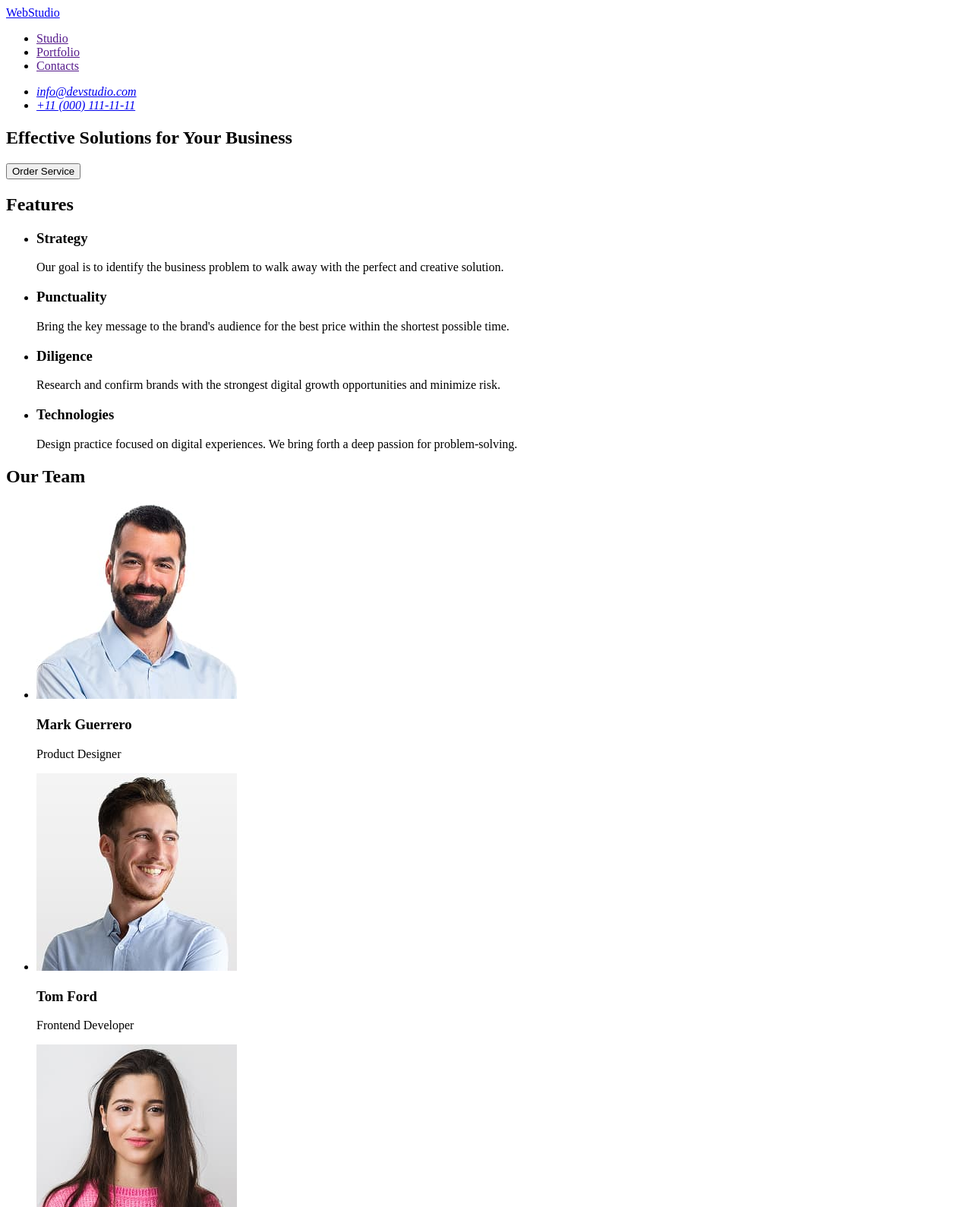
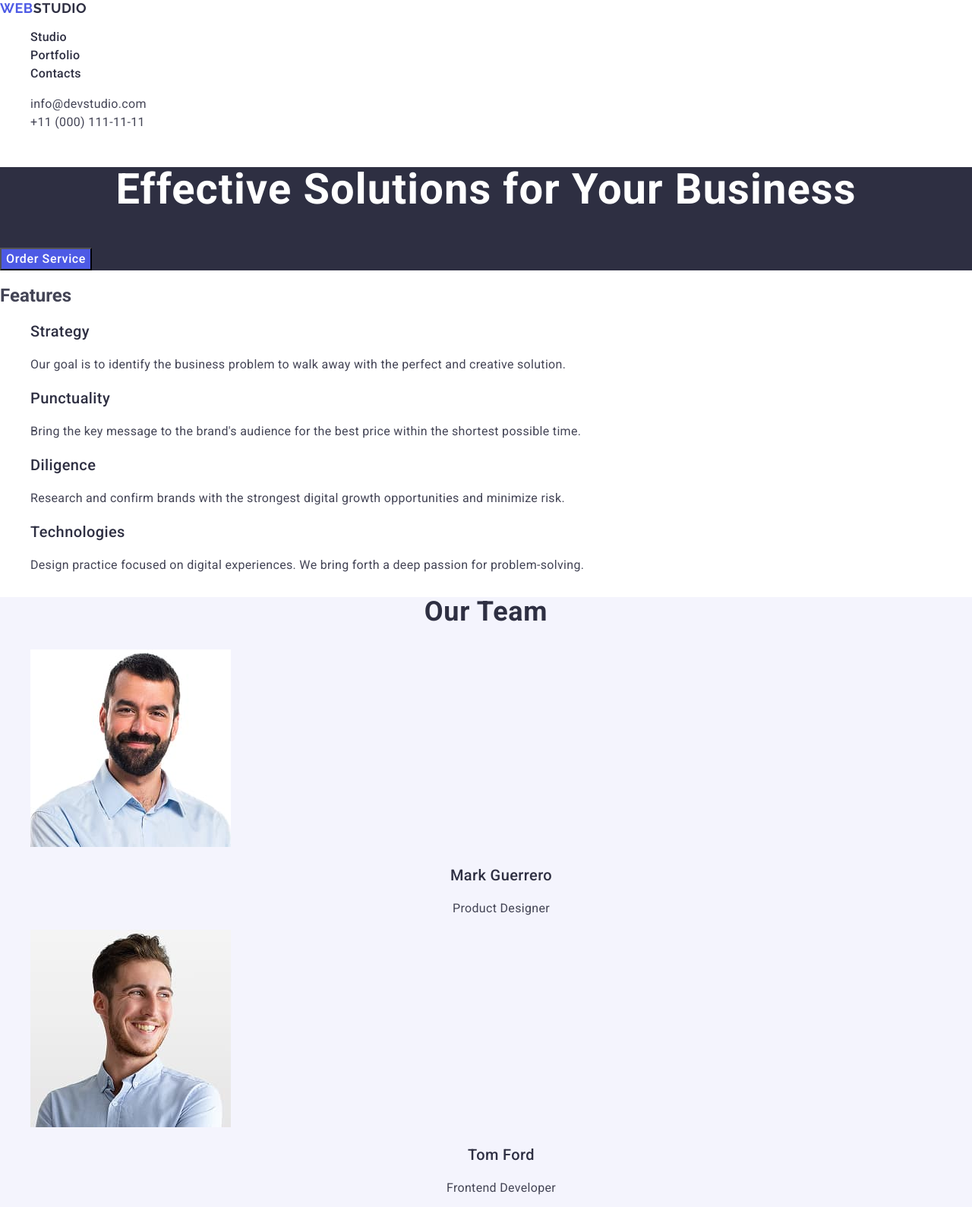
Before and after one commit to alona-makarenko/goit-markup-hw-02, a plain HTML site: page index.html in a window 1280 px wide. Shown: the top 1589 px of the page at 76% size. Drawn offline with nearby package versions, Linux system fonts and the light colour scheme.

Commit message:
add styles

```diff
--- a/css/style.css
+++ b/css/style.css
@@ -0,0 +1,172 @@
+body {
+  font-family: "Roboto", sans-serif;
+  color: #434455;
+  background: #fff;
+}
+
+ul,
+ol {
+  list-style-type: none;
+}
+
+a {
+  text-decoration: none;
+}
+
+button {
+  cursor: pointer;
+}
+
+/*   HEADER   */
+
+.logo {
+  font-family: "Raleway", sans-serif;
+  font-weight: 700;
+  font-size: 18px;
+  line-height: 1.16667;
+  letter-spacing: 0.03em;
+  text-transform: uppercase;
+  color: #4d5ae5;
+}
+
+.header-logo .part-logo {
+  color: #2e2f42;
+}
+
+.nav-link {
+  font-weight: 500;
+  font-size: 16px;
+  line-height: 1.5;
+  letter-spacing: 0.02em;
+  color: #2e2f42;
+}
+
+.address {
+  font-style: normal;
+}
+
+.address-link {
+  font-size: 16px;
+  line-height: 1.5;
+  letter-spacing: 0.02em;
+  color: #434455;
+}
+
+.address-link:hover,
+.address-link:focus,
+.nav-link:hover,
+.nav-link:focus {
+  color: #404bbf;
+}
+
+/*   MAIN   */
+
+.hero {
+  background: #2e2f42;
+}
+
+.hero-button {
+  font-weight: 500;
+  font-size: 16px;
+  line-height: 1.5;
+  letter-spacing: 0.04em;
+  color: #fff;
+  background-color: #4d5ae5;
+}
+
+.hero-button:hover,
+.hero-button:focus {
+  background: #404bbf;
+}
+
+.feauters-subtitle {
+  font-weight: 500;
+  font-size: 20px;
+  line-height: 1.2;
+  letter-spacing: 0.02em;
+  color: #2e2f42;
+}
+
+.feauters-item-text {
+  font-size: 16px;
+  line-height: 1.5;
+  letter-spacing: 0.02em;
+  color: #434455;
+}
+
+.team {
+  background: #f4f4fd;
+}
+
+.team-title {
+  font-size: 36px;
+  line-height: 1.11;
+  letter-spacing: 0.02em;
+  text-align: center;
+  color: #2e2f42;
+}
+
+.team-subtitle {
+  font-weight: 500;
+  font-size: 20px;
+  line-height: 1.2;
+  letter-spacing: 0.02em;
+  text-align: center;
+  color: #2e2f42;
+}
+
+.team-item-text {
+  font-size: 16px;
+  line-height: 1.5;
+  letter-spacing: 0.02em;
+  text-align: center;
+  color: #434455;
+}
+
+.portfolio-title {
+  font-size: 36px;
+  line-height: 1.11;
+  letter-spacing: 0.02em;
+  text-align: center;
+  color: #2e2f42;
+}
+
+.portfolio-subtitle {
+  font-weight: 500;
+  font-size: 20px;
+  line-height: 1.2;
+  letter-spacing: 0.02em;
+  color: #2e2f42;
+}
+
+.portfolio-item-text {
+  font-size: 16px;
+  line-height: 1.5;
+  letter-spacing: 0.02em;
+  color: #434455;
+}
+
+/*   FOOTER   */
+
+.footer {
+  background: #2e2f42;
+}
+
+.hero-title {
+  font-size: 56px;
+  line-height: 1.07;
+  letter-spacing: 0.02em;
+  text-align: center;
+  color: #fff;
+}
+
+.footer-logo .part-logo {
+  color: #f4f4fd;
+}
+
+.footer-text {
+  font-size: 16px;
+  line-height: 1.5;
+  letter-spacing: 0.02em;
+  color: #f4f4fd;
+}
--- a/index.html
+++ b/index.html
@@ -4,177 +4,214 @@
     <meta charset="UTF-8" />
     <meta name="viewport" content="width=device-width, initial-scale=1.0" />
     <title>WebStudio</title>
-    <link rel="./css/style.css" />
+    <link
+      rel="stylesheet"
+      href="https://cdnjs.cloudflare.com/ajax/libs/modern-normalize/3.0.1/modern-normalize.min.css"
+      integrity="sha512-q6WgHqiHlKyOqslT/lgBgodhd03Wp4BEqKeW6nNtlOY4quzyG3VoQKFrieaCeSnuVseNKRGpGeDU3qPmabCANg=="
+      crossorigin="anonymous"
+      referrerpolicy="no-referrer"
+    />
+    <link rel="preconnect" href="https://fonts.googleapis.com" />
+    <link rel="preconnect" href="https://fonts.gstatic.com" crossorigin />
+    <link
+      href="https://fonts.googleapis.com/css2?family=Raleway:wght@700&family=Roboto:wght@100..900&display=swap"
+      rel="stylesheet"
+    />
+    <link rel="stylesheet" href="./css/style.css" />
   </head>
   <body>
-    <header>
-      <nav>
-        <a href="./index.html">WebStudio</a>
-        <ul>
-          <li><a href="">Studio</a></li>
-          <li><a href="">Portfolio</a></li>
-          <li><a href="">Contacts</a></li>
+    <header class="header">
+      <nav class="header-nav">
+        <a class="logo header-logo" href="./index.html"
+          >Web<span class="part-logo">Studio</span></a
+        >
+        <ul class="nav-list">
+          <li class="nav-item">
+            <a class="nav-link" href="./index.html">Studio</a>
+          </li>
+          <li class="nav-item"><a class="nav-link" href="">Portfolio</a></li>
+          <li class="nav-item"><a class="nav-link" href="">Contacts</a></li>
         </ul>
       </nav>
-      <address>
-        <ul>
-          <li><a href="mailto:info@devstudio.com">info@devstudio.com</a></li>
-          <li><a href="tel:+110001111111">+11 (000) 111-11-11</a></li>
+      <address class="address">
+        <ul class="address-list">
+          <li class="address-item">
+            <a class="address-link" href="mailto:info@devstudio.com"
+              >info@devstudio.com</a
+            >
+          </li>
+          <li class="address-item">
+            <a class="address-link" href="tel:+110001111111"
+              >+11 (000) 111-11-11</a
+            >
+          </li>
         </ul>
       </address>
     </header>
     <main>
-      <section>
-        <h1>Effective Solutions for Your Business</h1>
-        <button type="button">Order Service</button>
+      <section class="hero">
+        <h1 class="hero-title">Effective Solutions for Your Business</h1>
+        <button class="hero-button" type="button">Order Service</button>
       </section>
-      <section>
-        <h2>Features</h2>
-        <ul>
-          <li>
-            <h3>Strategy</h3>
-            <p>
+      <section class="features">
+        <h2 class="features-title">Features</h2>
+        <ul class="features-list">
+          <li class="features-item">
+            <h3 class="feauters-subtitle">Strategy</h3>
+            <p class="feauters-item-text">
               Our goal is to identify the business problem to walk away with the
               perfect and creative solution.
             </p>
           </li>
-          <li>
-            <h3>Punctuality</h3>
-            <p>
+          <li class="features-item">
+            <h3 class="feauters-subtitle">Punctuality</h3>
+            <p class="feauters-item-text">
               Bring the key message to the brand's audience for the best price
               within the shortest possible time.
             </p>
           </li>
-          <li>
-            <h3>Diligence</h3>
-            <p>
+          <li class="features-item">
+            <h3 class="feauters-subtitle">Diligence</h3>
+            <p class="feauters-item-text">
               Research and confirm brands with the strongest digital growth
               opportunities and minimize risk.
             </p>
           </li>
-          <li>
-            <h3>Technologies</h3>
-            <p>
+          <li class="features-item">
+            <h3 class="feauters-subtitle">Technologies</h3>
+            <p class="feauters-item-text">
               Design practice focused on digital experiences. We bring forth a
               deep passion for problem-solving.
             </p>
           </li>
         </ul>
       </section>
-      <section>
-        <h2>Our Team</h2>
-        <ul>
-          <li>
+      <section class="team">
+        <h2 class="team-title">Our Team</h2>
+        <ul class="team-list">
+          <li class="team-item">
             <img
+              class="team-image"
               src="./images/team-1.jpg"
               alt="Product Designer"
               width="264"
               height="260"
             />
-            <h3>Mark Guerrero</h3>
-            <p>Product Designer</p>
+            <h3 class="team-subtitle">Mark Guerrero</h3>
+            <p class="team-item-text">Product Designer</p>
           </li>
-          <li>
+          <li class="team-item">
             <img
+              class="team-image"
               src="./images/team-2.jpg"
               alt="Frontend Developer"
               width="264"
               height="260"
             />
-            <h3>Tom Ford</h3>
-            <p>Frontend Developer</p>
+            <h3 class="team-subtitle">Tom Ford</h3>
+            <p class="team-item-text">Frontend Developer</p>
           </li>
-          <li>
+          <li class="team-item">
             <img
+              class="team-image"
               src="./images/team-3.jpg"
               alt="Marketing"
               width="264"
               height="260"
             />
-            <h3>Camila Garcia</h3>
-            <p>Marketing</p>
+            <h3 class="team-subtitle">Camila Garcia</h3>
+            <p class="team-item-text">Marketing</p>
           </li>
-          <li>
+          <li class="team-item">
             <img
+              class="team-image"
               src="./images/team-4.jpg"
               alt="UI Designer"
               width="264"
               height="260"
             />
-            <h3>Daniel Wilson</h3>
-            <p>UI Designer</p>
+            <h3 class="team-subtitle">Daniel Wilson</h3>
+            <p class="team-item-text">UI Designer</p>
           </li>
         </ul>
       </section>
-      <section>
-        <h2>Our Portfolio</h2>
-        <ul>
-          <li>
+      <section class="portfolio">
+        <h2 class="portfolio-title">Our Portfolio</h2>
+        <ul class="portfolio-list">
+          <li class="portfolio-item">
             <img
+              class="portfolio-image"
               src="./images/img-1.jpg"
               alt="img-1"
               width="360"
               height="300"
             />
-            <h3>Banking App</h3>
-            <p>App</p>
+            <h3 class="portfolio-subtitle">Banking App</h3>
+            <p class="portfolio-item-text">App</p>
           </li>
-          <li>
+          <li class="portfolio-item">
             <img
+              class="portfolio-image"
               src="./images/img-2.jpg"
               alt="img-2"
               width="360"
               height="300"
             />
-            <h3>Cashless Payment</h3>
-            <p>Marketing</p>
+            <h3 class="portfolio-subtitle">Cashless Payment</h3>
+            <p class="portfolio-item-text">Marketing</p>
           </li>
-          <li>
+          <li class="portfolio-item">
             <img
+              class="portfolio-image"
               src="./images/img-3.jpg"
               alt="img-3"
               width="360"
               height="300"
             />
-            <h3>Meditation App</h3>
-            <p>App</p>
+            <h3 class="portfolio-subtitle">Meditation App</h3>
+            <p class="portfolio-item-text">App</p>
           </li>
-          <li>
+          <li class="portfolio-item">
             <img
+              class="portfolio-image"
               src="./images/img-4.jpg"
               alt="img-4"
               width="360"
               height="300"
             />
-            <h3>Taxi Service</h3>
-            <p>Marketing</p>
+            <h3 class="portfolio-subtitle">Taxi Service</h3>
+            <p class="portfolio-item-text">Marketing</p>
           </li>
-          <li>
+          <li class="portfolio-item">
             <img
+              class="portfolio-image"
               src="./images/img-5.jpg"
               alt="img-5"
               width="360"
               height="300"
             />
-            <h3>Screen Illustrations</h3>
-            <p>Design</p>
+            <h3 class="portfolio-subtitle">Screen Illustrations</h3>
+            <p class="portfolio-item-text">Design</p>
           </li>
-          <li>
+          <li class="portfolio-item">
             <img
+              class="portfolio-image"
               src="./images/img-6.jpg"
               alt="img-6"
               width="360"
               height="300"
             />
-            <h3>Online Courses</h3>
-            <p>Marketing</p>
+            <h3 class="portfolio-subtitle">Online Courses</h3>
+            <p class="portfolio-item-text">Marketing</p>
           </li>
         </ul>
       </section>
     </main>
-    <footer>
-      <a href="./index.html">WebStudio</a>
-      <p>
+    <footer class="footer">
+      <a class="logo footer-logo" href="./index.html"
+        >Web<span class="part-logo">Studio</span></a
+      >
+      <p class="footer-text">
         Increase the flow of customers and sales for your business with digital
         marketing & growth solutions.
       </p>
```
Also changed, not shown: 1 other file.
